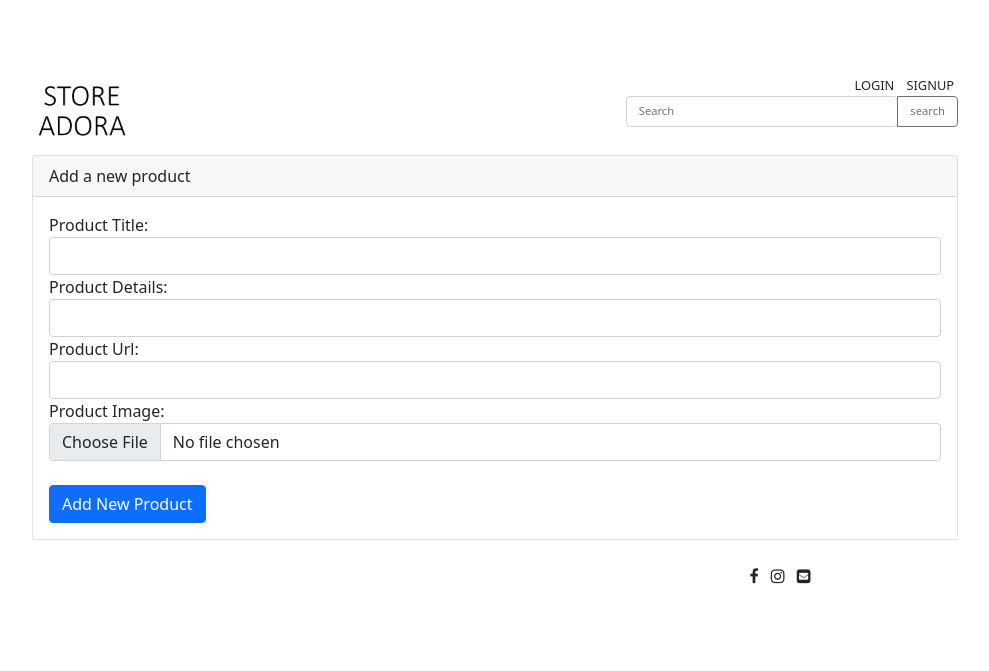
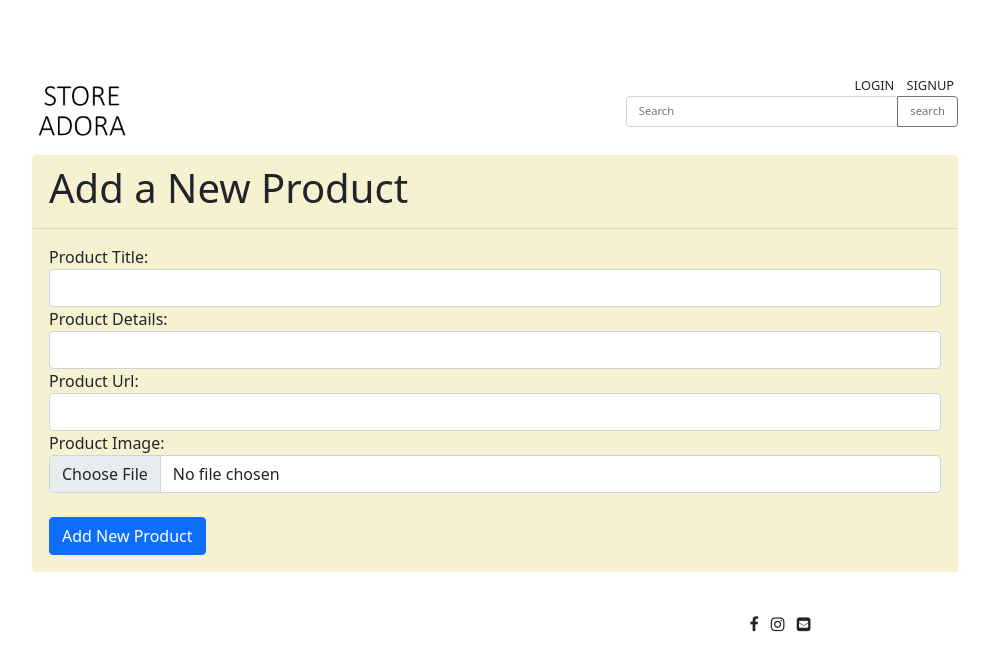
Before and after one commit to madiha-cyber/StoreAdora, a Flask app: page /newproduct in a window 1280 px wide. Shown: the top 671 px of the page, without its empty margins (145-1134 px from the left). Run offline with Flask 2, Linux system fonts and the light colour scheme; some libraries are stand-ins or nearby versions.

Commit message:
Adding colors

```diff
--- a/templates/base.html
+++ b/templates/base.html
@@ -33,6 +33,13 @@
     <script src='https://cdnjs.cloudflare.com/ajax/libs/select2/4.0.3/js/select2.min.js'></script>
 
     <link href="https://maxcdn.bootstrapcdn.com/font-awesome/4.1.0/css/font-awesome.min.css" rel="stylesheet">
+
+    <style>
+        :root{
+            --accentcolor1: #F6F1D1;
+            --accentcolor2: #FFddFF;
+        }
+    </style>
 </head>
 
 <body>
--- a/templates/newproduct.html
+++ b/templates/newproduct.html
@@ -3,16 +3,18 @@
 {% block body %}
 <div class="row">
     <div class="col-12">
-        <div class="card">
-            <div class="card-header">Add a new product</div>
-            <div class="card-body">
+        <div class="card mb-3" style="max-width: 200; border-color: var(--accentcolor1);">
+            <div class="card-header text-dark" style="background-color: var(--accentcolor1) ;">
+                <h2 class="display-6">Add a New Product</h2>
+            </div>
+            <div class="card-body text-dark" style="background-color: var(--accentcolor1);">
                 <form action="/newproduct" method="POST" enctype="multipart/form-data">
                     {{ form.hidden_tag() }}
                     Product Title:<input type="text" name="title" class="form-control" />
                     Product Details: <input type="text" name="details" class="form-control" />
                     Product Url: <input type="text" name="url" class="form-control">
                     Product Image: <input type='file' name="picture" class="form-control">
-                    <br/>
+                    <br />
                     <input type="submit" value="Add New Product" class="btn btn-primary " />
                 </form>
             </div>
```
Also changed, not shown: templates/login.html (+9 -2 lines), templates/newlook.html (+5 -3 lines), templates/profile.html (+11 -6 lines), templates/signup.html (+7 -1 lines), templates/user_profile.html (+9 -4 lines).
